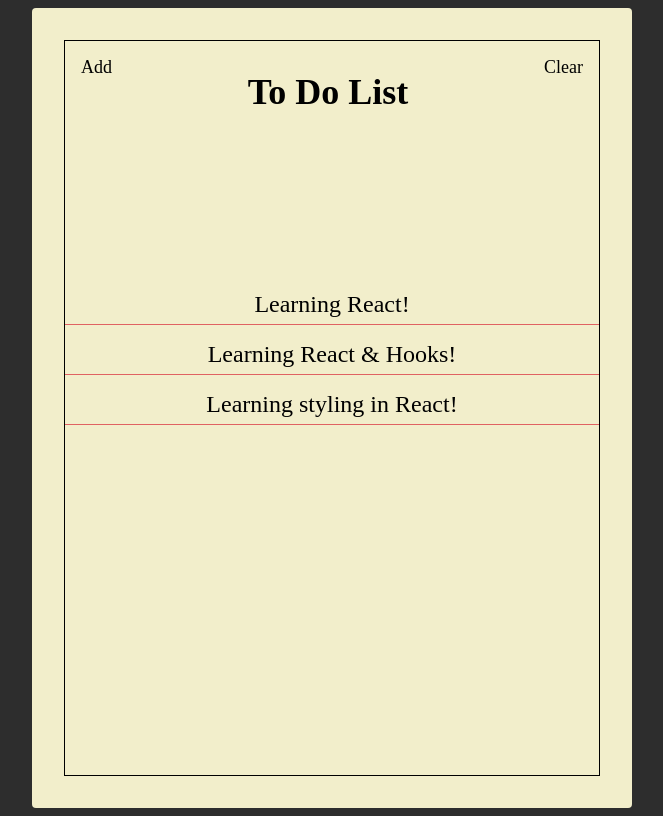
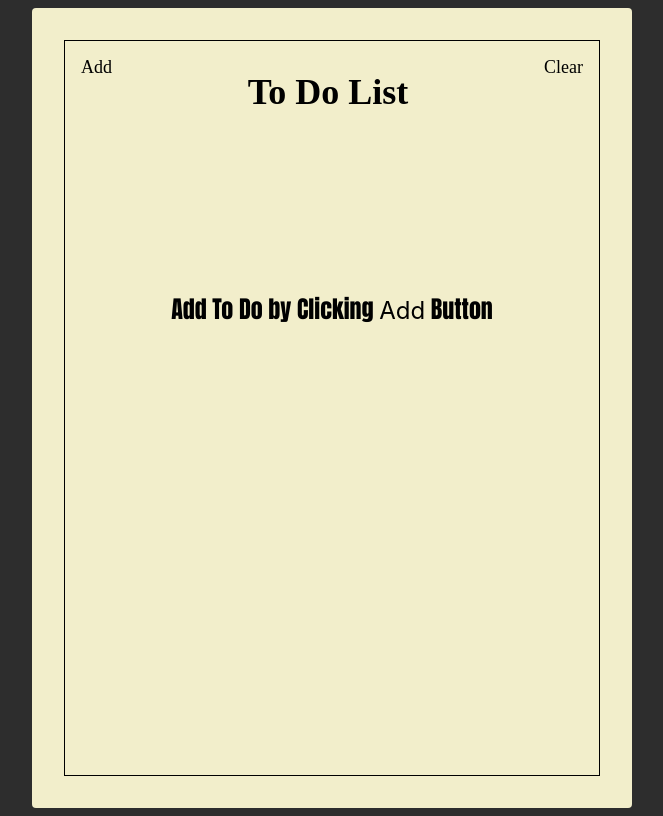
Before and after one commit to kurniawan26/reactjs-tutorial, a React (Create React App) app: page / in a window 1280 px wide. Both pictures are taken after a click on the button "Clear". Shown: the whole page, without its empty margins (308-971 px from the left). Built offline with nearby package versions, Linux system fonts and the light colour scheme.

Commit message:
menambah function add pada react

```diff
--- a/src/components/Header.jsx
+++ b/src/components/Header.jsx
@@ -1,19 +1,20 @@
 import React from 'react';
 import PropTypes from 'prop-types'
 
-const Header =  ({showAddToggle, showAdd}) =>{
+const Header =  ({showAddToggle, showAdd, clearTodos}) =>{
     return(
         <section className="header">
           <button className="header-btn" onClick={showAddToggle}>{showAdd ? 'Finish' : 'Add'}</button>
           <h1 className="header-title">To Do List</h1>
-          <button className="header-btn primary">Clear</button>
+          <button className="header-btn primary" onClick={clearTodos}>Clear</button>
         </section>
     );
 };
 
 Header.propTypes = {
   showAddToggle: PropTypes.func.isRequired,
-  showAdd: PropTypes.bool.isRequired
+  showAdd: PropTypes.bool.isRequired,
+  clearTodos: PropTypes.func.isRequired
 };
 
 export default Header;
--- a/src/components/Todos.jsx
+++ b/src/components/Todos.jsx
@@ -6,13 +6,20 @@
 const Todos = ({ todos, completeTodo }) => {
   return (
     <section className="todos">
-      {todos.map((todo, index) => {
-        return <Todo key={index}
-        text={todo.text}
-        isCompleted={todo.isCompleted}
-        completeTodo={completeTodo}
-        index={index} />
-      })}
+      {todos.length > 0 &&
+        todos.map((todo, index) => {
+          return ( <Todo key={index}
+          text={todo.text}
+          isCompleted={todo.isCompleted}
+          completeTodo={completeTodo}
+          index={index} />
+        );
+        })}
+        {todos.length === 0 && (
+          <div className="todo-placeholder-text">
+            Add To Do by Clicking <span className="add-button-placeholder-text">Add</span> Button
+          </div>
+        )}
     </section>
   );
 };
--- a/src/pages/ToDoList.jsx
+++ b/src/pages/ToDoList.jsx
@@ -17,6 +17,13 @@
   const [showAdd, setShowAdd] = useState(false);
 
   const addTodo = value =>{
+    if(todos.length < 10){const addedTodo = [...todos, {text:value, isCompleted: false}];
+
+    setTodos(addedTodo);
+
+    } else {
+      alert("Only 10 todos is allowed")
+    }
     const addedTodo = [...todos, {text:value, isCompleted: false}];
 
     setTodos(addedTodo);
@@ -29,13 +36,14 @@
     setTodos(addedTodo);
   }
 
+  const clearTodos = () => setTodos([]);
   const showAddToggle = () => setShowAdd(!showAdd);
 
   console.log("todos", todos);
 
   return (
     <Paper>
-      <Header showAddToggle={showAddToggle} showAdd={showAdd}/>
+      <Header showAddToggle={showAddToggle} showAdd={showAdd} clearTodos={clearTodos}/>
       <ToDoForm addTodo={addTodo} showAdd={showAdd}/>
       <Todos todos={todos} completeTodo={completeTodo}/>
       </Paper>
--- a/src/styles.css
+++ b/src/styles.css
@@ -154,3 +154,15 @@
   left: 50%;
   transform: translateX(-50%);
 }
+
+.todo-placeholder-text{
+  font-family: Impact, Haettenschweiler, 'Arial Narrow Bold', sans-serif;
+  font-size: 24px;
+  text-align: center;
+  padding: 16px;
+}
+
+.add-button-placeholder-text{
+  font-family: -apple-system, BlinkMacSystemFont, 'Segoe UI', Roboto, Oxygen, Ubuntu, Cantarell, 'Open Sans', 'Helvetica Neue', sans-serif;
+  font-size: 24px;
+}
```
